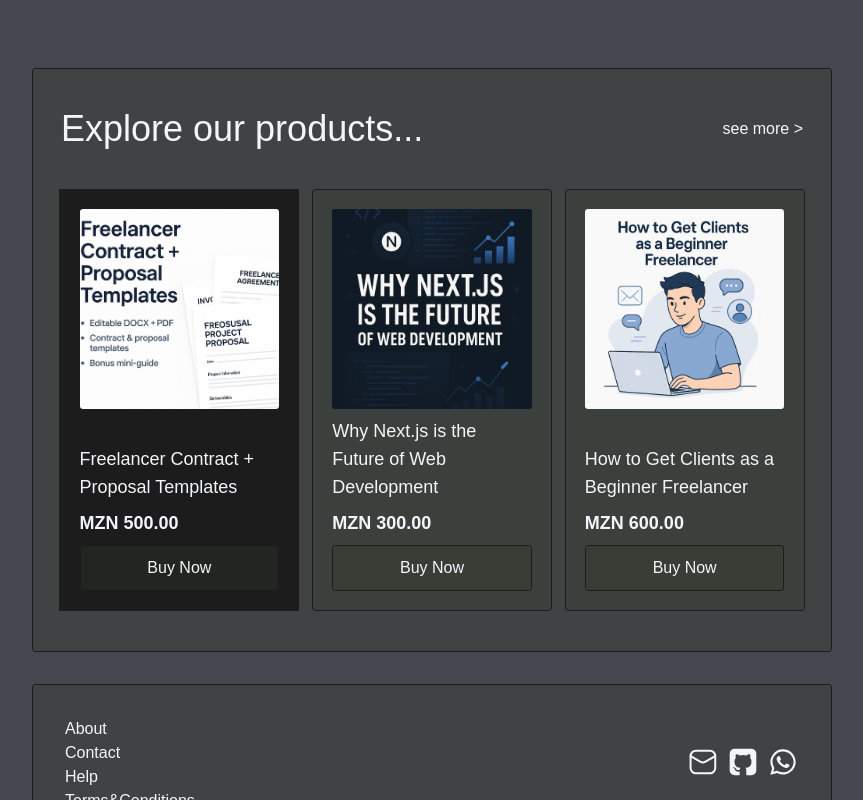
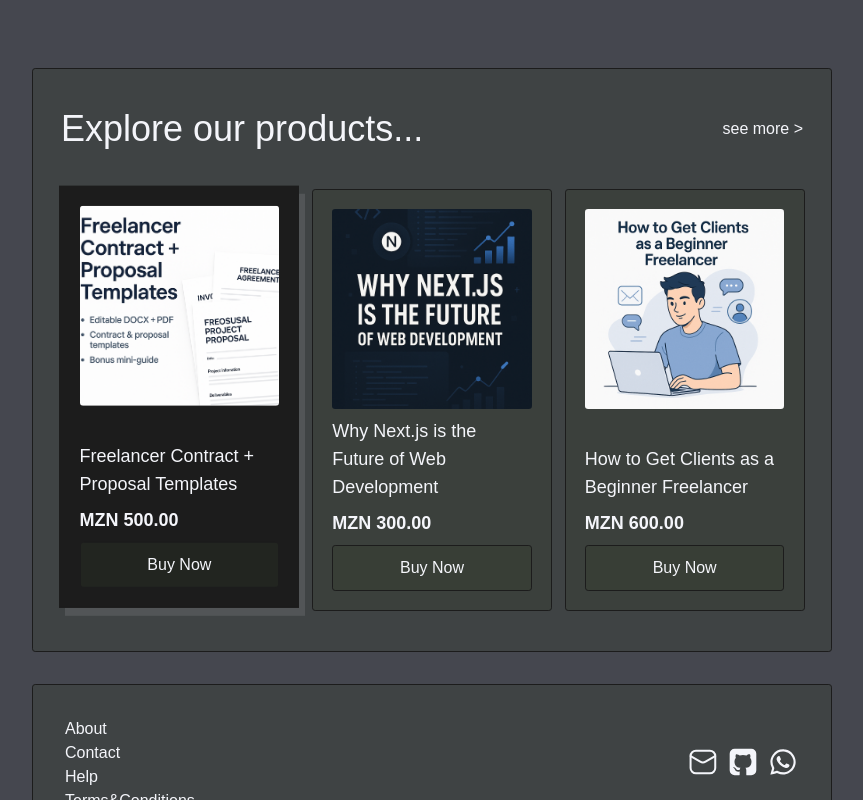
Before and after one commit to ArcidesFerrao/digital-marketplace, a Next.js app: page / in a window 1280 px wide. In both pictures the pointer is over the element 387 px from the left and 1158 px from the top of the page. Shown: the part 758-1558 px from the top of the page, without its empty margins (208-1071 px from the left). Built offline with nearby package versions, Linux system fonts and the light colour scheme; a web font is replaced by a local one.

Commit message:
style explore section

```diff
--- a/src/app/components/Hero.tsx
+++ b/src/app/components/Hero.tsx
@@ -15,7 +15,7 @@
         <span>Browse Products</span>
       </a>
       <a href="#sell" className="btn btn-outline">
-        <span>Start Selling</span>
+        <span>Start Selling...</span>
       </a>
     </div>
     <div className="my-10 flex items-center w-full gap-4">
--- a/src/app/globals.css
+++ b/src/app/globals.css
@@ -4,6 +4,7 @@
   --background: #45474f;
   --foreground: #f4f5fa;
   --text: #f4f5fa;
+  --shadow: rgba(244, 245, 250, 0.1);
   --hover: #1c1c1c;
   --accent: #303b2b4b;
 }
@@ -102,6 +103,10 @@
   border-color: var(--hover);
   border-radius: 0;
 }
+.product-card:hover {
+  box-shadow: 6px 8px 0 var(--shadow);
+  transform: translateY(-0.2rem);
+}
 
 .product-card img {
   border-radius: 0.2rem;
```
